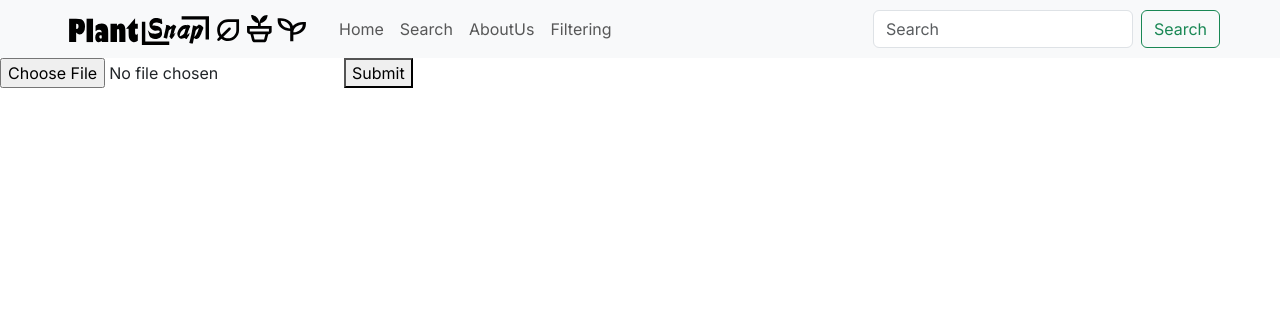
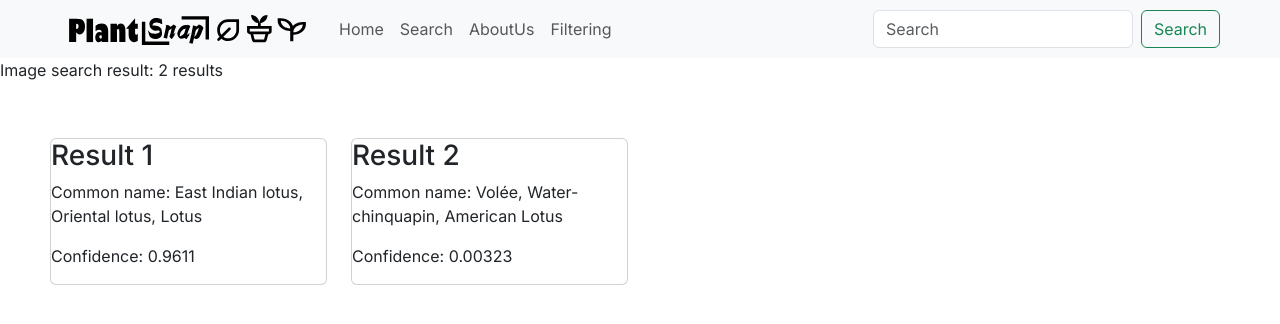
Before and after one commit to ayanahye/PlantSnap, a Next.js app: page /listings-image in a window 1280 px wide. Shown: the top 324 px of the page. Built offline with nearby package versions, Linux system fonts and the light colour scheme.

Commit message:
#43 Use Dummy data uploaded into SampleDataList-Plantnet since API requests are limited

```diff
--- /dev/null
+++ b/app/SampleList-Plantnet.json
@@ -0,0 +1 @@
+{"query":{"project":"all","images":["12b90fc4ca3310cb841a5c8897b0853a"],"organs":["auto"],"includeRelatedImages":false},"language":"en","preferedReferential":"k-world-flora","bestMatch":"Nelumbo nucifera Gaertn.","results":[{"score":0.9611,"species":{"scientificNameWithoutAuthor":"Nelumbo nucifera","scientificNameAuthorship":"Gaertn.","genus":{"scientificNameWithoutAuthor":"Nelumbo","scientificNameAuthorship":"","scientificName":"Nelumbo"},"family":{"scientificNameWithoutAuthor":"Nelumbonaceae","scientificNameAuthorship":"","scientificName":"Nelumbonaceae"},"commonNames":["East Indian lotus","Oriental lotus","Lotus"],"scientificName":"Nelumbo nucifera Gaertn."},"gbif":{"id":"2882449"},"powo":{"id":"605422-1"}},{"score":0.00323,"species":{"scientificNameWithoutAuthor":"Nelumbo lutea","scientificNameAuthorship":"(Willd.) Pers.","genus":{"scientificNameWithoutAuthor":"Nelumbo","scientificNameAuthorship":"","scientificName":"Nelumbo"},"family":{"scientificNameWithoutAuthor":"Nelumbonaceae","scientificNameAuthorship":"","scientificName":"Nelumbonaceae"},"commonNames":["Volée","Water-chinquapin","American Lotus"],"scientificName":"Nelumbo lutea (Willd.) Pers."},"gbif":{"id":"7503234"},"powo":{"id":"605419-1"},"iucn":{"id":"169072","category":"LC"}}],"version":"2023-09-12 (7.1)","remainingIdentificationRequests":486}
--- a/app/listings-image/page.jsx
+++ b/app/listings-image/page.jsx
@@ -7,13 +7,15 @@ import FormData from 'form-data';
 import Image from 'next/image';
 import defaultImg from "./placeholder-img.jpg"
 import './Listings-image.css';
+import data from "../SampleList-Plantnet.json";
 
 
-function Listings() {
+export default function Listings() {
     useEffect(() => {
       require("bootstrap/dist/js/bootstrap.bundle.min.js");
     }, []);
 
+    /*
     const [data, setData] = useState(null);
 
     const [selectedFile, setSelectedFile] = useState(null);
@@ -28,7 +30,7 @@ function Listings() {
   const handleSubmit = async (event) => {
     event.preventDefault();
 
-    const apiKey = '2b10nDPkGVdtuyo4UrvEkBHO';
+    const apiKey = '';
     const baseURL = 'https://my-api.plantnet.org';
     const project = 'all';
 
@@ -53,27 +55,51 @@ function Listings() {
     }
   };
 
-  return (
-    <div>
+
     <form onSubmit={handleSubmit}>
         <input type="file" accept="image/*" onChange={handleFileChange} />
         <button type="submit">Submit</button>
     </form>
+  */
+
+  return (
+    <div>
       {data && data.results.length > 0 && (
         <div>
-          <h2>Identification Results</h2>
+          <p>Image search result: {data.results.length} results</p>
+          <div className="container-custom">
+            <div className="row row-cols-1 row-cols-md-4">
               {data.results.map((result, index) => (
-            <div key={index}>
+                <div className="col mb-4" key={index}>
+                  <div className="card h-100 card-hover">
+                    <div>
+                      {result.images && result.images.length > 0 && (
+                        <div>
+                            {console.log('result.images[0]:', result.images[0])}
+                          <p>{result.images[0].url.m}</p>
+                          <Image
+                            src={result.images[0].url.m}
+                            width={500}
+                            height={200}
+                            className="card-img-top"
+                            alt={result.species.commonNames.join(', ')}
+                          />
+                        </div>
+                      )}
+                    </div>
+                    <div>
                       <h3>Result {index + 1}</h3>
                       <p>Common name: {result.species.commonNames.join(', ')}</p>
-              <p>Scientific name: {result.species.scientificName}</p>
-
+                      <p>Confidence: {result.score}</p>
+                    </div>
+                  </div>
                 </div>
               ))}
+            </div>
+          </div>
         </div>
       )}
     </div>
   );
+
 }
-
-export default Listings;
```
Lines whose indentation alone changed are shown as unchanged.
